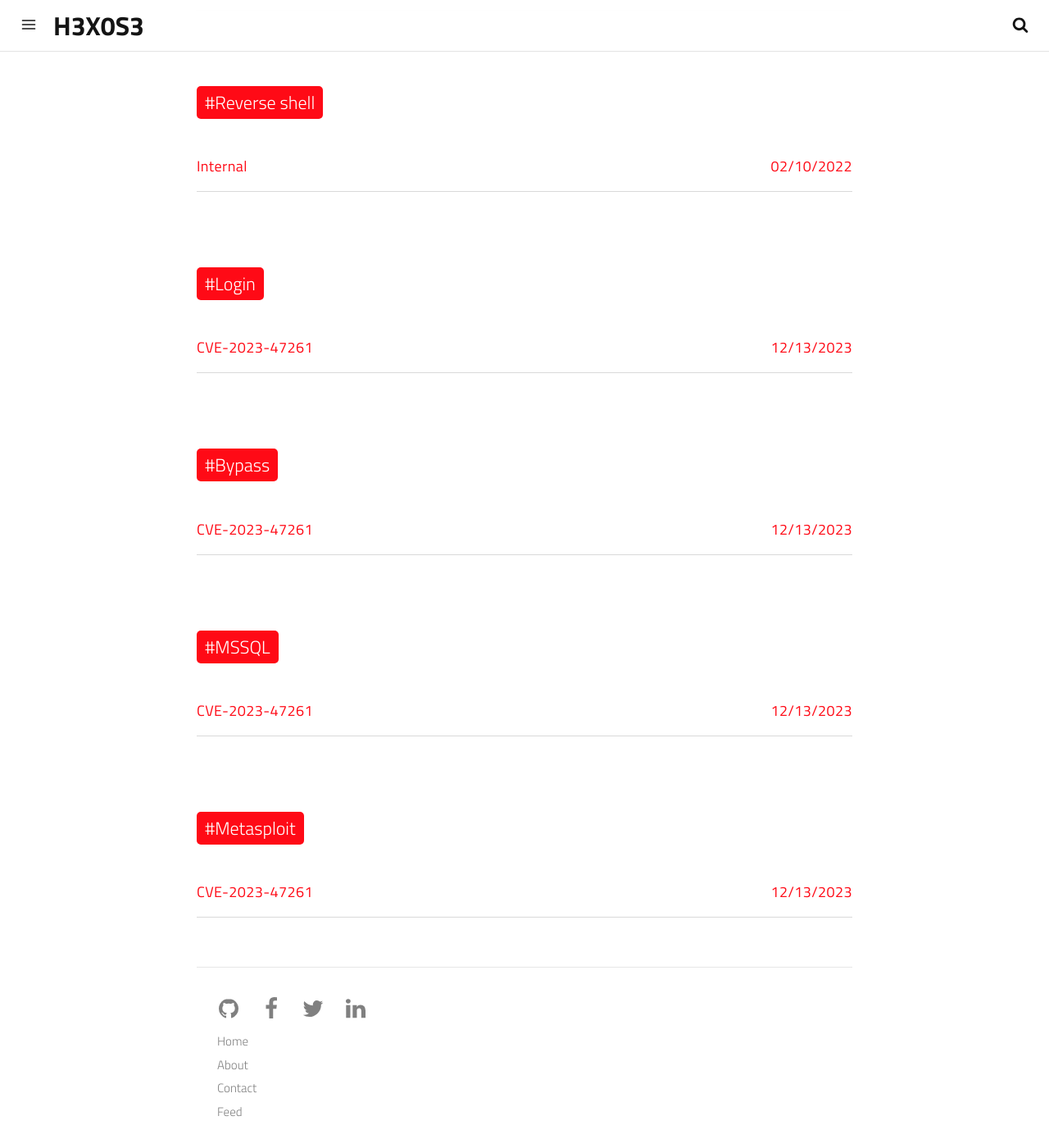
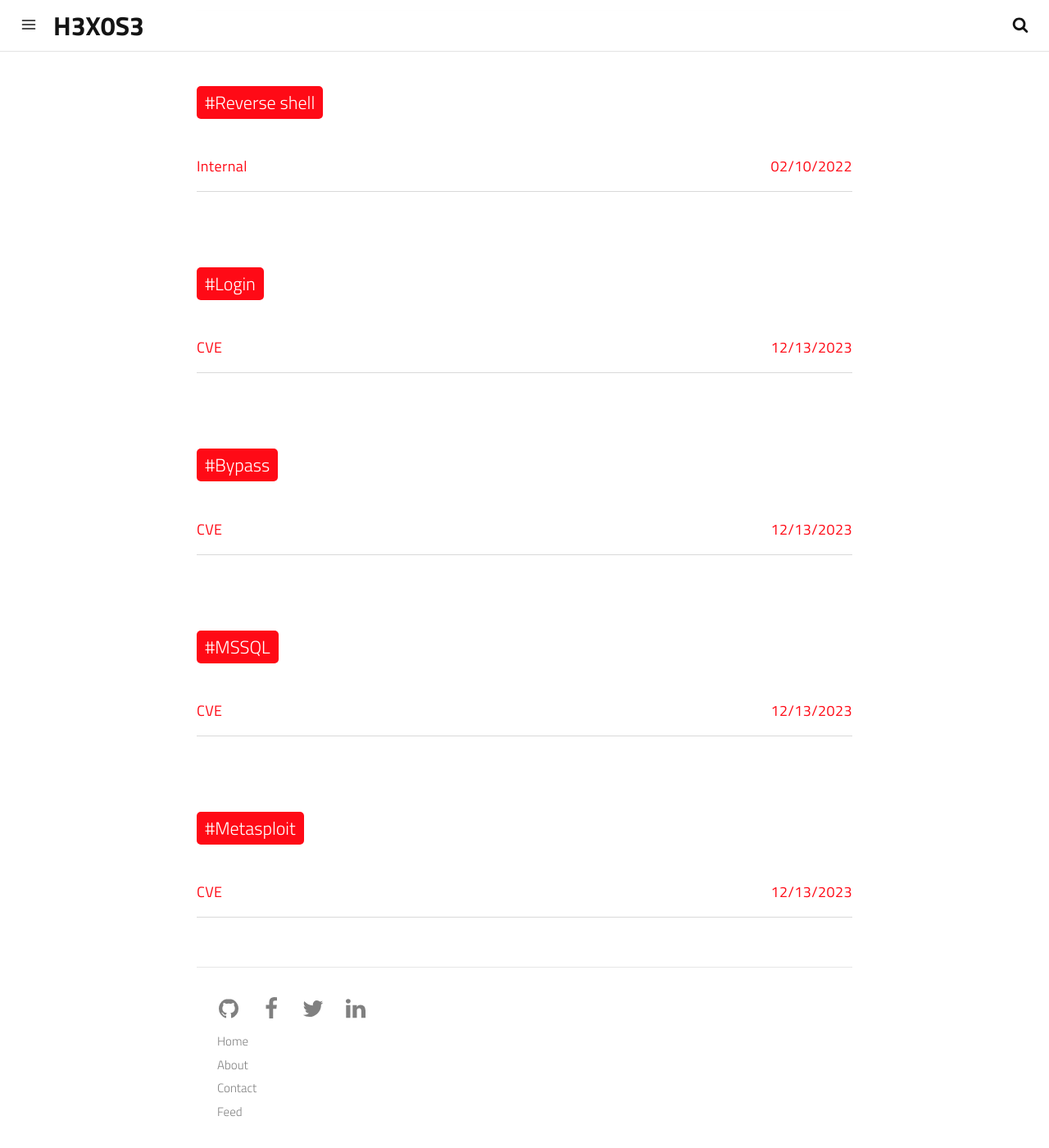
Before and after one commit to H3X0S3/H3X0S3.github.io, a Jekyll site: the page built from tags.html, in a window 1280 px wide and 1400 px high, scrolled down 4556 px. Shown: the whole window at 82% size. Built offline with Jekyll 4.4.1, drawn with Linux system fonts in a browser that asks for light colours; a script that is not in the unit is left out.

Commit message:
Update 2023-11-08-CVE.md

```diff
--- a/_posts/portswigger/2023-11-08-CVE.md
+++ b/_posts/portswigger/2023-11-08-CVE.md
@@ -1,11 +1,11 @@
 ---
 date: 2023-12-13 23:48:05
 layout: post
-title: CVE-2023-47261
+title: CVE
 subtitle: Dokmee ECM RCE.
 description: >-
   Chain of attackes lead to remote code execution  on Dokmee ECM through 7.4.6
-image: https://github.com/H3X0S3/h3x0s3.github.io/blob/main/assets/img/CVE/DCM.png?raw=true
+image: https://github.com/H3X0S3/h3x0s3.github.io/blob/main/assets/img/CVE/DCM.png
 optimized_image: https://github.com/H3X0S3/h3x0s3.github.io/blob/main/assets/img/CVE/DCM.png
 category: SecurityResearch
 tags:
```
